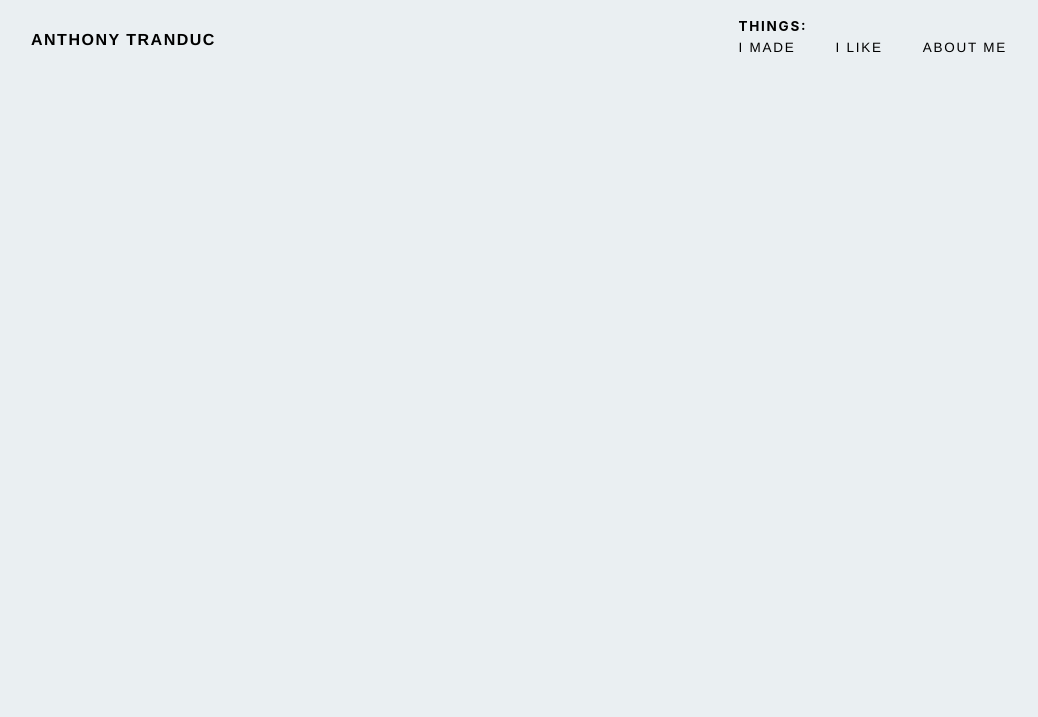
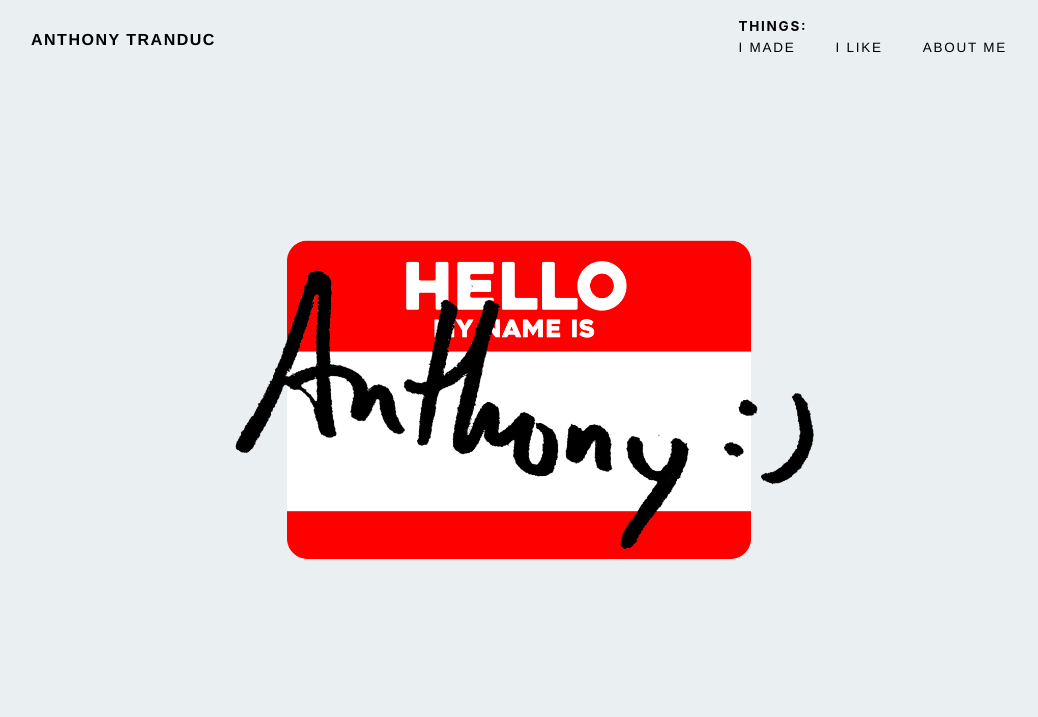
Before and after one commit to Antranduc/antranduc.github.io, a Gatsby site: page / in a window 1280 px wide. Shown: the top 717 px of the page, without its empty margins (121-1159 px from the left). Built offline with nearby package versions, Linux system fonts and the light colour scheme; Gatsby itself is replaced by a stand-in of ours.

Commit message:
add banner and banner image

```diff
--- /dev/null
+++ b/src/components/banner.js
@@ -0,0 +1,27 @@
+import React from "react"
+import { useStaticQuery, graphql } from "gatsby"
+import Img from "gatsby-image"
+
+const Banner = () => {
+    const data = useStaticQuery(graphql`
+    query {
+      helloSticker: file(relativePath: { eq: "hello2.png" }) {
+        childImageSharp {
+          fluid(maxWidth: 300) {
+            ...GatsbyImageSharpFluid
+          }
+        }
+      }
+    }
+  `)
+
+    return(
+        <div className="banner">
+            <div className="main-image">
+                <Img fluid={data.helloSticker.childImageSharp.fluid} />
+            </div>
+        </div>
+    )
+}
+
+export default Banner
--- a/src/components/header.js
+++ b/src/components/header.js
@@ -11,9 +11,9 @@ const Header = ({ siteTitle }) => (
         <div className="navigation">
           <nav>
             <h1>Things:</h1>
-            <Link to="/projects">I Made</Link>
-            <Link to="/about">I Like</Link>
-            <Link to="/contact">About Me</Link>
+            <Link to="/made">I Made</Link>
+            <Link to="/like">I Like</Link>
+            <Link to="/about">About Me</Link>
           </nav>
         </div>
       </div>
--- a/src/pages/index.js
+++ b/src/pages/index.js
@@ -4,10 +4,12 @@ import { Link } from "gatsby"
 import Layout from "../components/layout"
 import Image from "../components/image"
 import SEO from "../components/seo"
+import Banner from "../components/banner"
 
 const IndexPage = () => (
   <Layout>
     <SEO title="Home" />
+    <Banner />
   </Layout>
 )
 
--- a/src/styles/styles.scss
+++ b/src/styles/styles.scss
@@ -93,3 +93,20 @@ footer {
         }
     }
 }
+
+/*************** BANNER ***************/
+.banner {
+    display: flex;
+    align-items: center;
+    background-color: $off-white;
+    position: relative;
+    height: 100vh;
+
+    .main-image{
+        width: 736px;
+        margin: 0 auto;
+        @media(max-width: 1440px){
+            width: 636px;
+        }
+    }
+}
```
